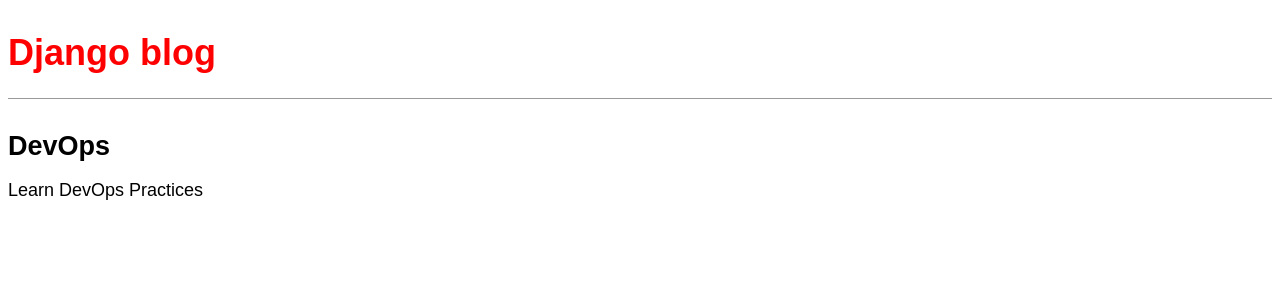
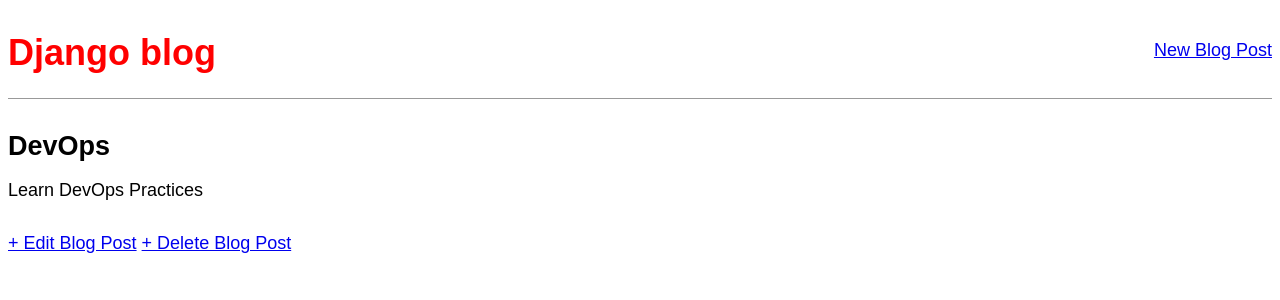
Before and after one commit to senzxita/blog, a Django app: page /post/2/ in a window 1280 px wide. Shown: the top 300 px of the page. Run offline with Django 3.2, Linux system fonts and the light colour scheme; data comes from the database, SQL or seed files in the repository; both versions use the stored data as it was after the commit; some libraries are stand-ins or nearby versions; some web fonts are replaced.

Commit message:
register

```diff
--- a/blog/models.py
+++ b/blog/models.py
@@ -1,4 +1,5 @@
 from django.db import models
+from django.urls import reverse
 
 # Create your models here.
 
@@ -9,3 +10,6 @@
 
     def __str__(self):
         return self.title
+
+    def get_absolute_url(self):
+        return reverse('post_detail', args=[str(self.id)])
--- a/blog/tests.py
+++ b/blog/tests.py
@@ -29,7 +29,7 @@
     def test_post_content(self):
         self.assertEqual(f'{self.post.title}', 'A good title')
         self.assertEqual(f'{self.post.author}', 'testuser')
-        self.assertEqual(f'{self.post.body}', 'Nicebody')
+        self.assertEqual(f'{self.post.body}', 'Nice body')
 
 
     def test_post_list_view(self):
@@ -44,4 +44,4 @@
         self.assertEqual(response.status_code, 200)
         self.assertEqual(no_response.status_code, 404)
         self.assertContains(response, 'A good title')
-        elf.assertTemplateUsed(response, 'post_detail.html')
+        self.assertTemplateUsed(response, 'post_detail.html')
--- a/blog/urls.py
+++ b/blog/urls.py
@@ -1,8 +1,15 @@
-from django.urls import path
-from .views import BlogListView, BlogDetailView
+#from django.contrib import admin
+from django.urls import path, include
+from blog import views as v
+from .views import BlogListView, BlogDetailView, BlogCreateView, BlogUpdateView, BlogDeleteView, register
+
 
 
 urlpatterns = [
+    path(r'^signup/$', v.register, name='register'),
+    path('post/<int:pk>/delete/', BlogDeleteView.as_view(), name='post_delete'),
+    path('post/<int:pk>/edit/', BlogUpdateView.as_view(), name='post_edit'),
+    path('post/new/', BlogCreateView.as_view(), name='post_new'),
     path('post/<int:pk>/', BlogDetailView.as_view(), name='post_detail'),
     path('', BlogListView.as_view(), name='home'),
 ]
--- a/blog/views.py
+++ b/blog/views.py
@@ -1,9 +1,24 @@
-from django.shortcuts import render
-from django.views.generic import ListView, DetailView
+from django.shortcuts import render, redirect
+from django.views.generic import ListView, DetailView, CreateView, UpdateView, DeleteView
+from django.urls import reverse_lazy
+#from django.contrib.auth import login, authenticate
+from .forms import RegisterForm
 from .models import Post
 
+# Create your views here.
 
-# Create your views here.
+def register(response):
+    if response.method == "post":
+	    form = RegisterForm(response.post)
+	    if form.is_valid():
+	        form.save()
+
+	    return redirect("/home")
+    else:
+	    form = RegisterForm()
+
+    return render(response, "/blog/register.html", {"form":form})
+
 class BlogListView(ListView):
     model = Post
     template_name = 'home.html'
@@ -11,3 +26,18 @@
 class BlogDetailView(DetailView):
     model = Post
     template_name = 'post_detail.html'
+
+class BlogCreateView(CreateView):
+    model = Post
+    template_name = 'post_new.html'
+    fields = ['title', 'author', 'body']
+
+class BlogUpdateView(UpdateView):
+    model = Post
+    template_name = 'post_edit.html'
+    fields = ['title', 'body']
+
+class BlogDeleteView(DeleteView):
+    model = Post
+    template_name = 'post_delete.html'
+    success_url = reverse_lazy('home')
--- a/config/settings.py
+++ b/config/settings.py
@@ -126,3 +126,4 @@
 # https://docs.djangoproject.com/en/3.2/ref/settings/#default-auto-field
 
 DEFAULT_AUTO_FIELD = 'django.db.models.BigAutoField'
+CRISPY_TEMPLATE_PACK="bootstrap4"
--- a/templates/base.html
+++ b/templates/base.html
@@ -10,7 +10,13 @@
 
     <body>
         <header>
-            <h1><a href="{% url 'home' %}">Django blog</a></h1>
+            <div class="nav-left">
+                <h1><a href="{% url 'home' %}">Django blog</a></h1>
+            </div>
+            <div class="nav-right">
+                <a href="{% url 'post_new' %}">New Blog Post</a>
+            </div>
+
         </header>
         <div>
             {% block content %}
--- a/templates/post_detail.html
+++ b/templates/post_detail.html
@@ -5,4 +5,6 @@
         <h2>{{ post.title }}</h2>
         <p>{{ post.body }}</p>
     </div>
+    <a href="{% url 'post_edit' post.pk %}">+ Edit Blog Post</a>
+    <a href="{% url 'post_delete' post.pk %}">+ Delete Blog Post</a>
 {% endblock %}
```
Also changed, not shown: blog/forms.py (added, +11 -0 lines), templates/post_delete.html (added, +13 -0 lines), templates/post_edit.html (added, +11 -0 lines), templates/post_new.html (added, +10 -0 lines), templates/register.html (added, +15 -0 lines), db.sqlite3.
